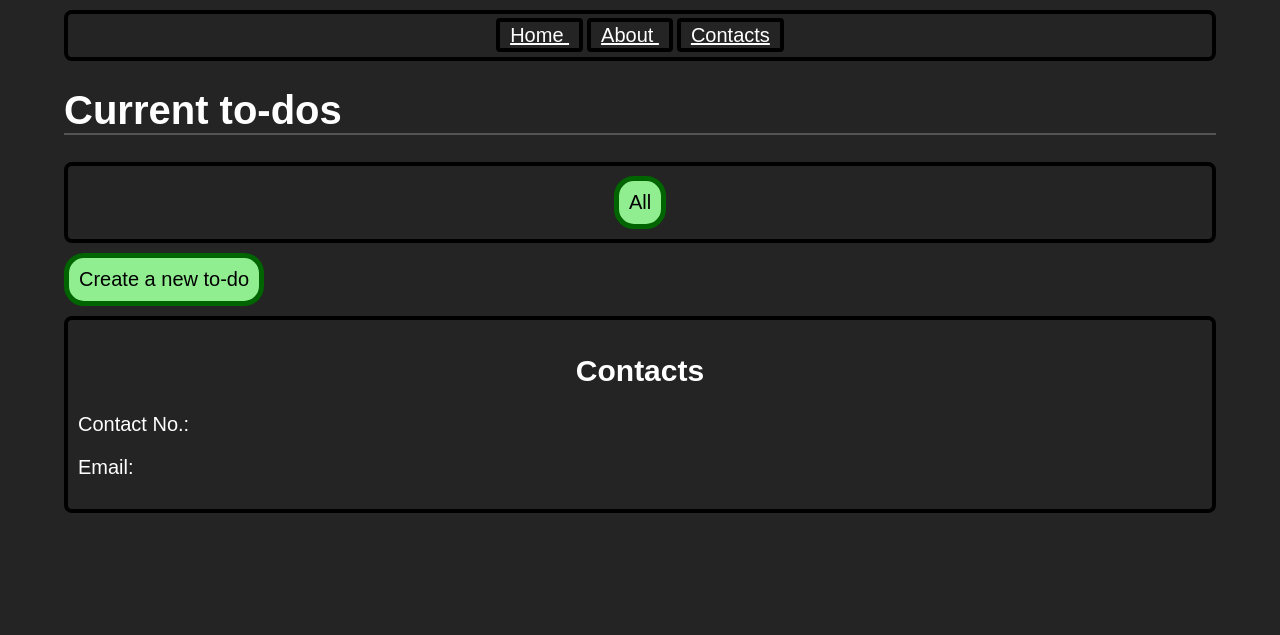
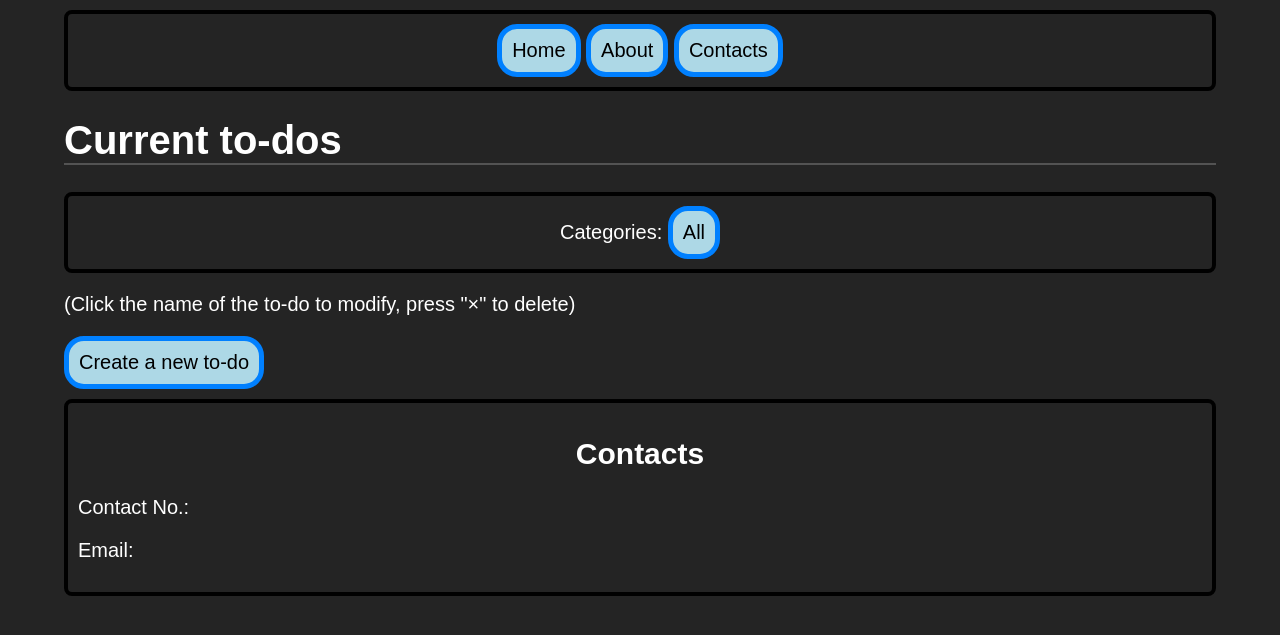
Before and after one commit to ngngka1/django_todo_app, a Django app: page /todo/ in a window 1280 px wide. Shown: the top 635 px of the page. Run offline with Django 5.2, Linux system fonts and the light colour scheme; data that the repository does not hold is empty.

Commit message:
inital commit

```diff
--- a/static/css/default_style.css
+++ b/static/css/default_style.css
@@ -8,7 +8,12 @@ body {
     margin-right: 5%;
 }
 
-.rounded-section {
+body h1 {
+    border-bottom: 2px solid;
+    border-color: rgb(83, 83, 83);
+}
+
+.container {
     text-align: center;
     border: 4px solid;
     border-radius: 8px;
@@ -16,33 +21,6 @@ body {
     padding: 10px;
     margin-bottom: 10px;
     margin-top: 10px;
-}
-
-body h1 {
-    border-bottom: 2px solid;
-    border-color: rgb(83, 83, 83);
-}
-
-.bordered-text {
-    text-align: center;
-    border: 4px solid;
-    border-radius: 4px;
-    border-color: black;
-    padding-left: 10px;
-    padding-right: 10px;
-    padding-top: 2px;
-    padding-bottom: 2px;
-    margin: 2px;
-}
-
-button {
-    font-size: 20px;
-    background-color: lightgreen;
-    border: 5px solid;
-    border-color: darkgreen;
-    border-radius: 20px;
-    cursor: pointer;
-    padding: 10px;
 }
 
 a:link, a:visited {
@@ -53,3 +31,38 @@ a:link, a:visited {
 a:hover, a:active {
     color: lightblue;
 }
+
+a.button {
+    display: inline-block;
+    font-size: 20px;
+    text-decoration: none;
+    color: black;
+    background-color: lightblue;
+
+    border: 5px;
+    border-style: solid;
+    border-radius: 20px;
+    border-color: rgb(0, 128, 255);
+    cursor: pointer;
+    padding: 10px;
+}
+
+a.button:hover, a.button:active {
+    background-color: rgb(97, 192, 224);
+}
+
+a.delete-button {
+    display: inline-block;
+    font-size: 20px;
+    width: 20px;
+    text-decoration: none;
+    color: black;
+    background-color: lightcoral;
+
+    cursor: pointer;
+
+}
+
+a.delete-button:hover, a.delete-button:active {
+    background-color: rgb(247, 83, 83);
+}
--- a/static/js/changeurl.js
+++ /dev/null
@@ -1,3 +0,0 @@
-function changeURL(destination) {
-    window.location.href = window.location.href + destination + "/";
-}
--- a/storefront/urls.py
+++ b/storefront/urls.py
@@ -20,7 +20,7 @@ import debug_toolbar
 from . import views
 
 urlpatterns = [
-    path('', views.show_home_page),
+    path('', views.show_home_page, name='index'),
     path('admin/', admin.site.urls),
     path('about/', views.show_about_page),
     path('todo/', include('todo.urls')), # if the path start with todo, django will let the app todo.urls handle the requests
--- a/templates/about.html
+++ b/templates/about.html
@@ -1,4 +1,4 @@
-{% include 'navigationbar.html' %}
+{% include 'navbar.html' %}
 
 <h1>About page</h1>
 
--- a/templates/contacts.html
+++ b/templates/contacts.html
@@ -1,6 +1,5 @@
-<section class="rounded-section" id="contacts">
+<section class="container" id="contacts">
     <h2>Contacts</h2>
     <p style="text-align:left">Contact No.:</p>
     <p style="text-align:left">Email:</p>
-
 <section>
--- /dev/null
+++ b/templates/navbar.html
@@ -0,0 +1,23 @@
+{% load static %}
+
+<html>
+    <head>
+        <link rel="stylesheet" href="{% static 'css/default_style.css' %}">
+    </head>
+
+    <body>
+        <section class="container">
+            <a href="/" class="button"> {# return home page #}
+                Home
+            </a>
+
+            <a href="/about" class="button"> {# start with '/': absolute path #}
+                About
+            </a>
+
+            <a href="#contacts" class="button">
+                Contacts
+            </a>
+        </section>
+    </body>
+</html>
--- a/templates/navigationbar.html
+++ /dev/null
@@ -1,24 +0,0 @@
-{% load static %}
-
-<html>
-    <head>
-        <link rel="stylesheet" href="{% static 'css/default_style.css' %}">
-    </head>
-
-    <body>
-        <section class="rounded-section">
-            <a href="/" class="bordered-text"> {# return home page #}
-                Home
-            </a>
-
-            <a href="/about/" class="bordered-text"> {# start with '/': absolute path #}
-                About
-            </a>
-
-            <a href="#contacts/" class="bordered-text"> {# all pages has contact section at #}
-                {# bottom, so it's fine to use relative path #}
-                Contacts
-            </a>
-        </section>
-    </body>
-</html>
--- a/templates/todo_form.html
+++ b/templates/todo_form.html
@@ -1,10 +1,9 @@
-{% include 'navigationbar.html' %}
+{% include 'navbar.html' %}
 {% load static %}
 
 <html>
     <head>
         <link rel="stylesheet" href="{% static 'css/default_style.css' %}">
-        <script src="{% static 'js/changeurl.js' %}"></script>
     </head>
     <body>
         {% if not todo %}  <!-- Create todo -->
--- a/templates/todo_home.html
+++ b/templates/todo_home.html
@@ -1,19 +1,12 @@
-{% include 'navigationbar.html' %}
+{% include 'navbar.html' %}
 {% load static %}
 
 <html>
     <head>
         <link rel="stylesheet" href="{% static 'css/default_style.css' %}">
-        <script src="{% static 'js/changeurl.js' %}"></script>
         <style>
-            .todo-items-div {
-                display: flex;
-                flex-wrap: wrap;
-
-                align-items: center;
-            }
-
             .todo-item {
+                display: inline-block;
                 margin: 2%;
                 width: 25%;
                 height: 25%;
@@ -22,22 +15,26 @@
     </head>
     <body>
         <h1>Current to-dos</h1>
-        <section class="rounded-section">
-            <a href="{% url 'todo-home' %}"><button>All</button></a>
+        <section class="container">
+            Categories:
+            <a href="{% url 'todo-home' %}" class="button">All</a>
             {% for subject in subjects %}
                 <!-- question mark is used for key word argument (?query=xxx) etc. -->
-                <a href="{% url 'todo-home' %}?q={{subject.name}}"><button>{{subject.name}}</button></a>
+                <a href="{% url 'todo-home' %}?q={{subject.name}}" class="button">{{subject.name}}</a>
             {% endfor %}
         </section>
+
         <section>
-            <div class="todo-items-div">
+            <div>
+                <p>(Click the name of the to-do to modify, press "×" to delete)</p>
                 {% for todo in todos %}
-                    <div class="rounded-section todo-item">
-                        <a href="{% url 'delete-todo' todo.id %}">
-                            <button style="text-align: right; background-color: red">X</button>
+                    <div class="todo-item container" style="align-items: center;">
+                        Title:
+                        <a href="{% url 'modify-todo' todo.id %}" class="button">
+                            {{todo.title}}
                         </a>
-                        <a href="{% url 'modify-todo' todo.id %}">
-                            <button>{{todo.title}}</button><br>
+                        <a href="{% url 'delete-todo' todo.id %}" class="delete-button">
+                            ×
                         </a>
                         <p>Subject: {{todo.subject}} </p>
                         <p>Due date: {{todo.due_date}}</p>
@@ -45,7 +42,7 @@
                     </div>
                 {% endfor %}
             </div>
-            <a href="{% url 'create-todo' %}"><button>Create a new to-do</button><br></a>
+            <a href="{% url 'create-todo' %}" class="button">Create a new to-do</a>
         </section>
     </body>
 </html>
```
Also changed, not shown: templates/index.html (+5 -5 lines).
